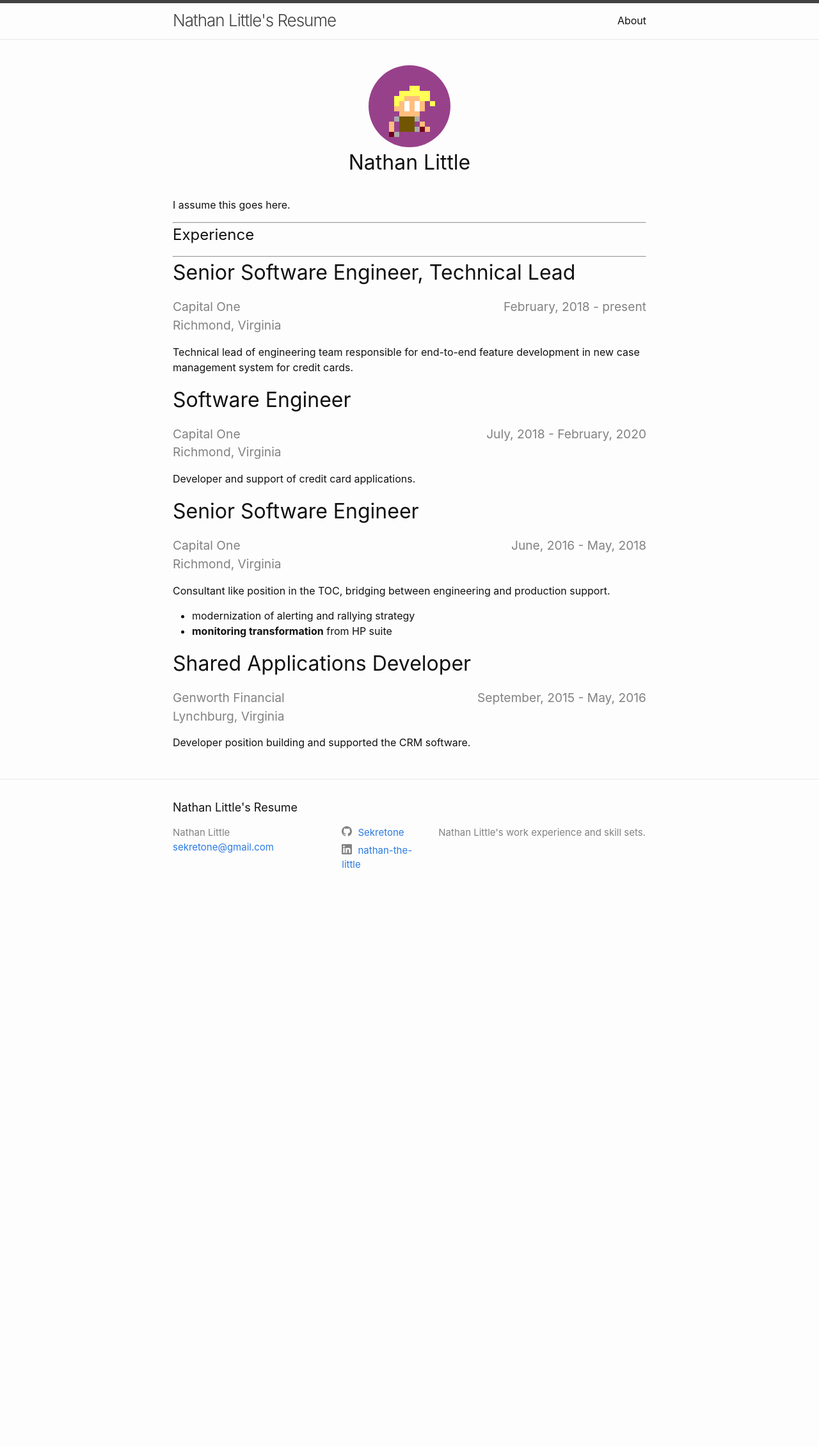
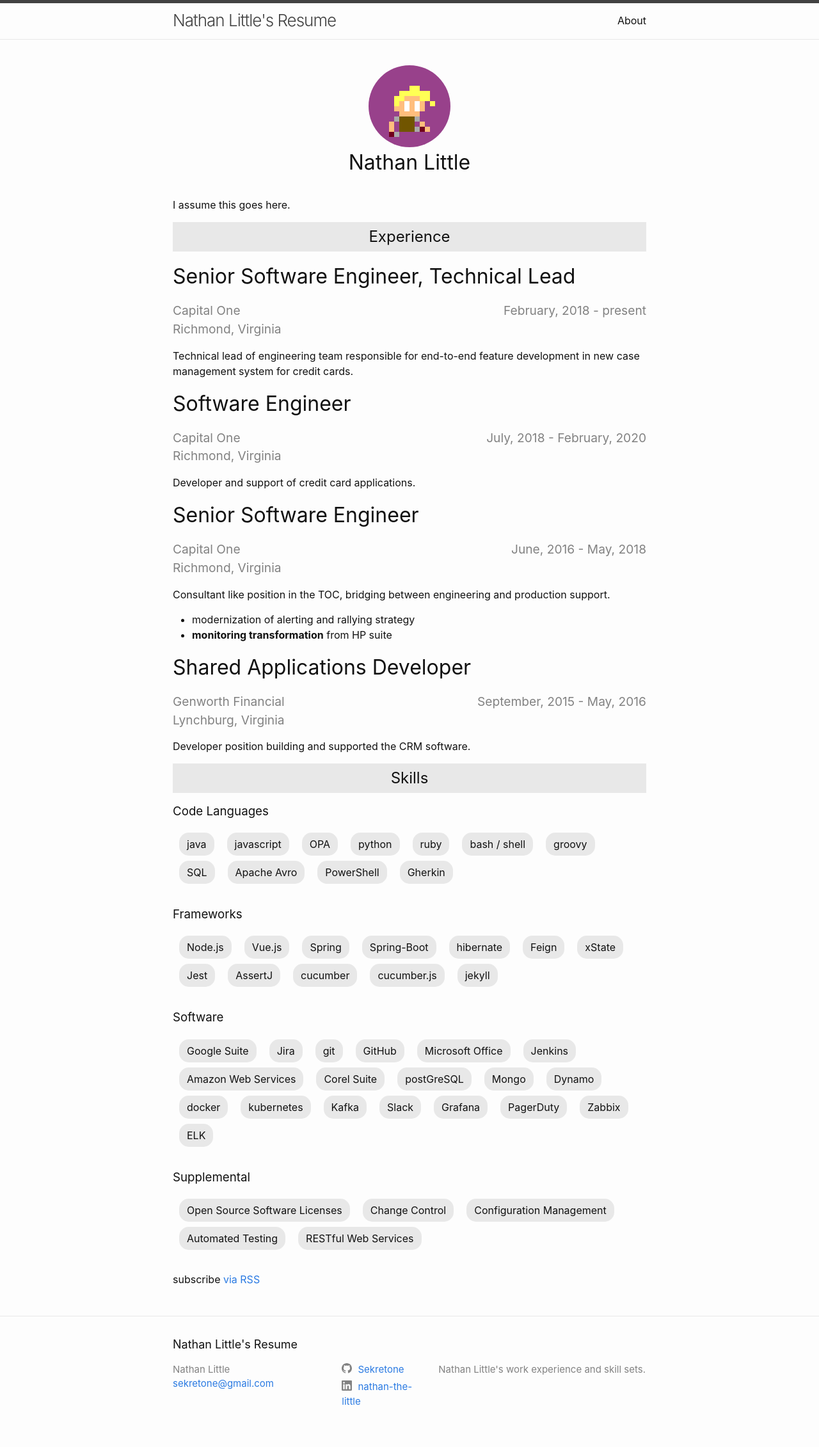
Before and after one commit to SekretOne/nathan-little-resume, a Jekyll site: the page built from index.markdown, in a window 1280 px wide. Shown: the whole page at 64% size. Built offline with Jekyll 4.4.1, drawn with Linux system fonts in a browser that asks for light colours; before the commit the page ends 1423 px from its top, so only the background shows below that.

```diff
--- /dev/null
+++ b/_data/education.yaml
@@ -0,0 +1,5 @@
+degrees:
+  - name: Bachelor of Arts in Computer Science, concentration in Programming
+    location: Berea College
+    from: 2004
+    to: 2008
--- a/_data/skills.yaml
+++ b/_data/skills.yaml
@@ -1,10 +1,10 @@
-code-languages:
+code_languages:
   - java
   - javascript
   - OPA
   - python
   - ruby
-  - bash
+  - bash / shell
   - groovy
   - SQL
   - Apache Avro
@@ -33,6 +33,8 @@
   - name: cucumber
     for: java
   - name: cucumber.js
+    for: javascript
+  - name: jekyll
     for: javascript
 
 software:
@@ -76,8 +78,8 @@
     for: monitoring
 
 supplemental:
-  - Open Source Software Licenses
-  - Change Control
-  - Configuration Management
-  - Automated Testing
-  - RESTful Web Services
+  - name: Open Source Software Licenses
+  - name: Change Control
+  - name: Configuration Management
+  - name: Automated Testing
+  - name: RESTful Web Services
--- a/_layouts/home.html
+++ b/_layouts/home.html
@@ -7,47 +7,88 @@
     <h1 class="page-heading">{{ page.title }}</h1>
   {%- endif -%}
 
-  <div class="lil-banner">
+  <section class="lil-banner">
     <img class="lil-token" src="assets/avatar.png" alt="avatar">
     {%- unless site.author -%}
-       <span>Missing author information! Set it in the _config.yml</span>
+       <span>Missing author information! Whose resume is this anyway? Set it in the _config.yml</span>
     {%- endunless -%}
     <h1>{{ site.author }}</h1>
-  </div>
+  </section>
 
   {{ content }}
 
   {%- if site.data.experience.size > 0 -%}
-  <section>
-    <hr/>
-    <h2>Experience</h2>
-    <hr/>
+  <section class="resume-section">
+    <header class="resume-header">
+      <h2>Experience</h2>
+    </header>
+
     {%- for exp in site.data.experience -%}
       {%- include experience.html -%}
     {%- endfor -%}
   </section>
   {%- endif -%}
 
-  {%- if site.posts.size > 0 -%}
-    <h2 class="post-list-heading">{{ page.list_title | default: "Posts" }}</h2>
-    <ul class="post-list">
-      {%- for post in site.posts -%}
-      <li>
-        {%- assign date_format = site.minima.date_format | default: "%b %-d, %Y" -%}
-        <span class="post-meta">{{ post.date | date: date_format }}</span>
-        <h3>
-          <a class="post-link" href="{{ post.url | relative_url }}">
-            {{ post.title | escape }}
-          </a>
-        </h3>
-        {%- if site.show_excerpts -%}
-          {{ post.excerpt }}
-        {%- endif -%}
-      </li>
-      {%- endfor -%}
-    </ul>
+  {%- if site.data.skills.size > 0 -%}
+  <section class="resume-section">
+    <header class="resume-header">
+      <h2>Skills</h2>
+    </header>
 
-    <p class="rss-subscribe">subscribe <a href="{{ "/feed.xml" | relative_url }}">via RSS</a></p>
+
+    {%- if site.data.skills.code_languages.size > 0 -%}
+    <div class="resume-collection-group">
+      <h3>Code Languages</h3>
+      <div class="resume-collection">
+        {%- for language in site.data.skills.code_languages -%}
+        <span class="resume-collection-item">{{language}}</span>
+        {%- endfor -%}
+      </div>
+    </div>
+    {%- endif -%}
+
+    {%- if site.data.skills.frameworks.size > 0 -%}
+    <div class="resume-collection-group">
+      <h3>Frameworks</h3>
+      <div class="resume-collection">
+        {%- for item in site.data.skills.frameworks -%}
+        <span class="resume-collection-item">{{item.name}}</span>
+        {%- endfor -%}
+      </div>
+    </div>
+    {%- endif -%}
+
+    {%- if site.data.skills.software.size > 0 -%}
+    <div class="resume-collection-group">
+      <h3>Software</h3>
+      <div class="resume-collection">
+        {%- for item in site.data.skills.software -%}
+        <div class="resume-collection-item">
+          <span>{{item.name}}</span>
+        </div>
+        {%- endfor -%}
+      </div>
+    </div>
+    {%- endif -%}
+
+    {%- if site.data.skills.supplemental.size > 0 -%}
+    <div class="resume-collection-group">
+      <h3>Supplemental</h3>
+      <div class="resume-collection">
+        {%- for item in site.data.skills.supplemental -%}
+        <div class="resume-collection-item">
+          <span>{{item.name}}</span>
+        </div>
+        {%- endfor -%}
+      </div>
+    </div>
+    {%- endif -%}
+
+
+  </section>
   {%- endif -%}
 
+  <p class="rss-subscribe">subscribe <a href="{{ "/feed.xml" | relative_url }}">via RSS</a></p>
+
+
 </div>
--- a/assets/main.scss
+++ b/assets/main.scss
@@ -23,6 +23,10 @@
   padding-top:10px;
   padding-bottom: 30px;
 
+  h1 {
+    @include relative-font-size(2);
+  }
+
   * {
     display: block;
     margin: auto;
@@ -36,3 +40,35 @@
   display: flex;
   justify-content: space-between;
 }
+
+.resume-section{
+  .resume-header{
+    //border-top: 3px solid;
+    //border-bottom: 2px solid;
+    text-align: center;
+    background-color: $grey-color-light;
+    font-weight: bold;
+    padding: 0;
+
+    * {
+      padding: 5px;
+    }
+  }
+}
+
+.resume-collection-group{
+  margin-bottom: $spacing-unit;
+
+  .resume-collection{
+    display: flex;
+    flex-wrap: wrap;
+    justify-content: flex-start;
+
+    .resume-collection-item{
+      padding: 6px 12px 6px 12px;
+      margin: 4px 10px 4px 10px;
+      border-radius: 15px;
+      background-color: $grey-color-light;
+    }
+  }
+}
```
